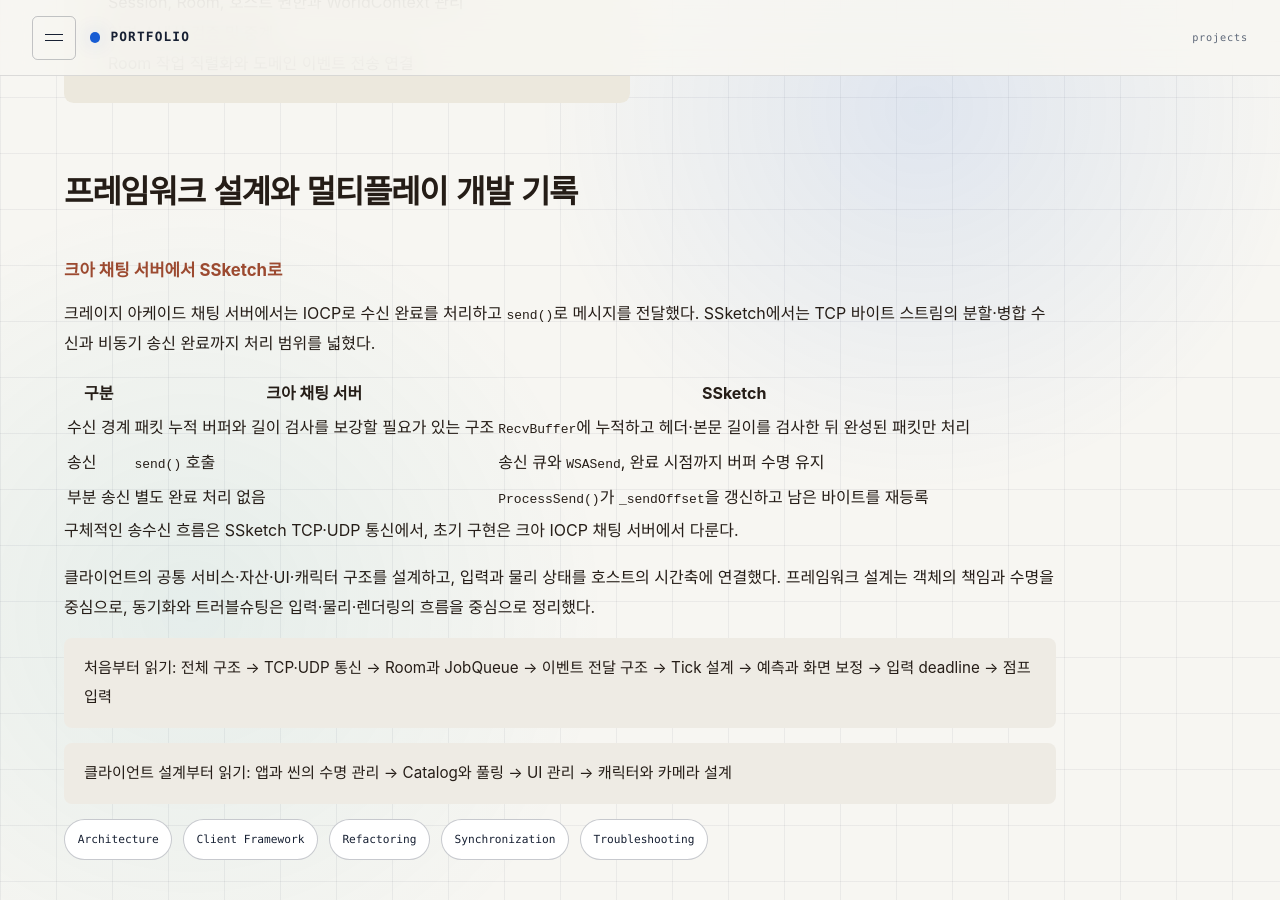
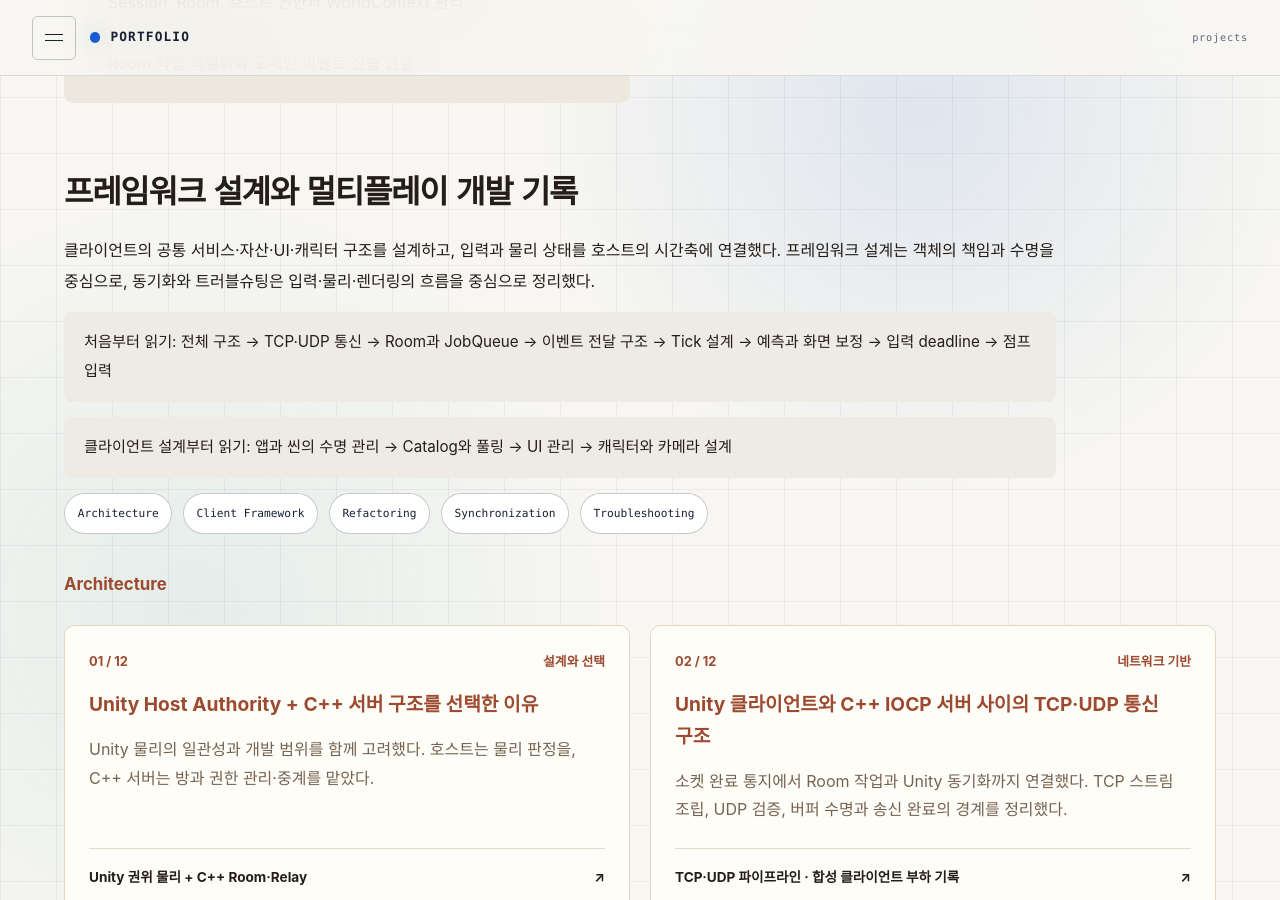
Before and after one commit to yollo4179/yollo4179.github.io, a Jekyll site: the page built from _projects/ssketch.md, in a window 1280 px wide and 900 px high, scrolled down 3375 px. Built offline with Jekyll 4.4.1, drawn with Linux system fonts in a browser that asks for light colours.

Commit message:
docs: remove chat server comparison from SSketch overview

```diff
--- a/_projects/ssketch.md
+++ b/_projects/ssketch.md
@@ -63,18 +63,6 @@ Unity 클라이언트 프레임워크와 C++ 네트워크 서버를 연결하고
 
 <h2 id="development">프레임워크 설계와 멀티플레이 개발 기록</h2>
 
-<h3>크아 채팅 서버에서 SSketch로</h3>
-
-크레이지 아케이드 채팅 서버에서는 IOCP로 수신 완료를 처리하고 `send()`로 메시지를 전달했다. SSketch에서는 TCP 바이트 스트림의 분할·병합 수신과 비동기 송신 완료까지 처리 범위를 넓혔다.
-
-| 구분 | 크아 채팅 서버 | SSketch |
-| --- | --- | --- |
-| 수신 경계 | 패킷 누적 버퍼와 길이 검사를 보강할 필요가 있는 구조 | `RecvBuffer`에 누적하고 헤더·본문 길이를 검사한 뒤 완성된 패킷만 처리 |
-| 송신 | `send()` 호출 | 송신 큐와 `WSASend`, 완료 시점까지 버퍼 수명 유지 |
-| 부분 송신 | 별도 완료 처리 없음 | `ProcessSend()`가 `_sendOffset`을 갱신하고 남은 바이트를 재등록 |
-
-구체적인 송수신 흐름은 [SSketch TCP·UDP 통신]({{ '/projects/ssketch/technical/iocp-tcp-udp/' | relative_url }})에서, 초기 구현은 [크아 IOCP 채팅 서버]({{ '/projects/crazy-arcade-chat-server/technical/iocp-chat/' | relative_url }})에서 다룬다.
-
 클라이언트의 공통 서비스·자산·UI·캐릭터 구조를 설계하고, 입력과 물리 상태를 호스트의 시간축에 연결했다. 프레임워크 설계는 객체의 책임과 수명을 중심으로, 동기화와 트러블슈팅은 입력·물리·렌더링의 흐름을 중심으로 정리했다.
 
 <p class="ssketch-read-path">처음부터 읽기: <a href="{{ '/projects/ssketch/technical/host-authority/' | relative_url }}">전체 구조</a> → TCP·UDP 통신 → Room과 JobQueue → 이벤트 전달 구조 → Tick 설계 → 예측과 화면 보정 → 입력 deadline → 점프 입력</p>
```
